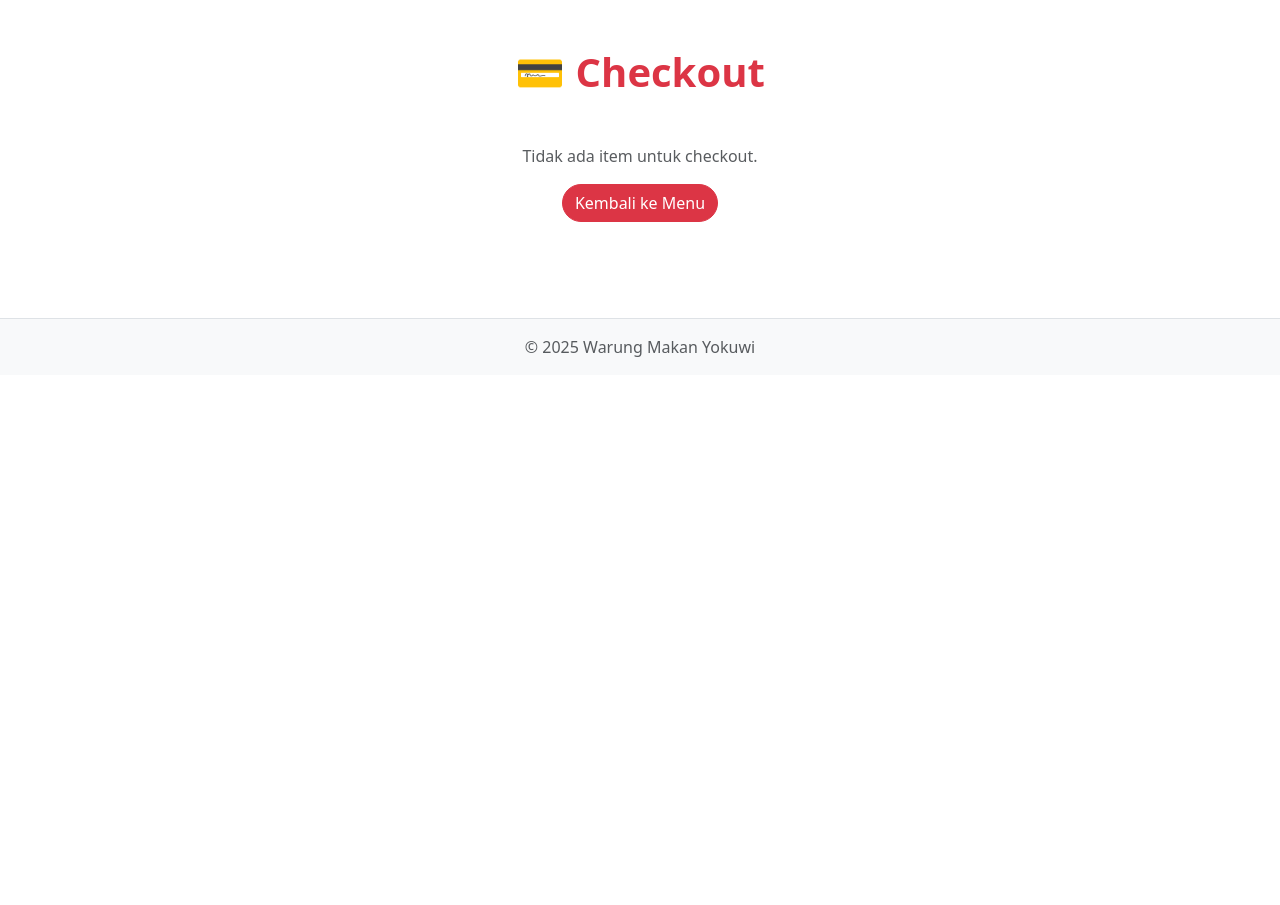
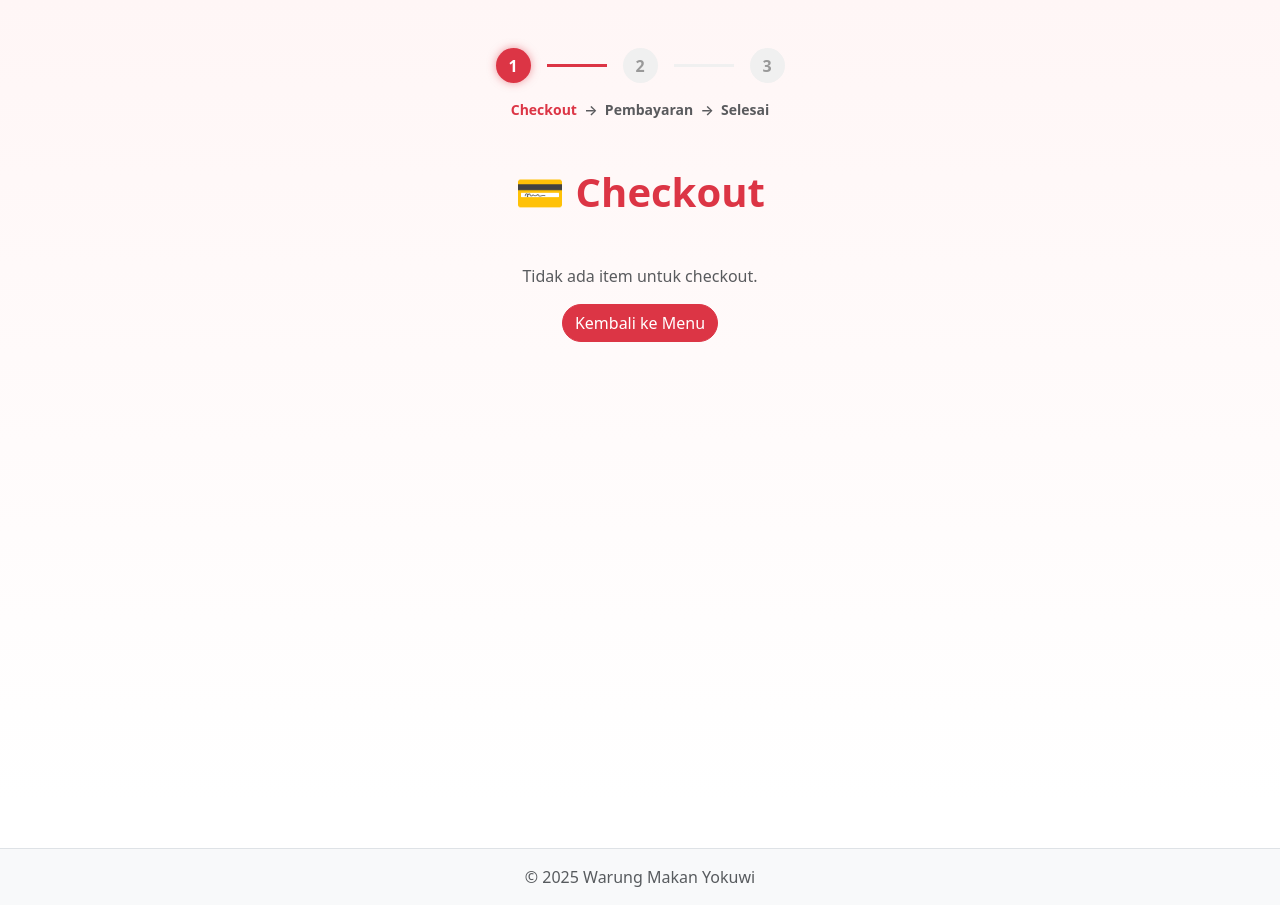
Before and after one commit to ProyekInformatika-Warung-Makan-Yokuwi/Project-Informatics, a CodeIgniter 4 app: the page made by app/Views/checkout.php in a window 1280 px wide. Shown: the part 74-979 px from the top of the page. Before the commit the page ends 431 px from the top, so only its background shows below. Run offline with PHP 8.4 and a stand-in for CodeIgniter, Linux system fonts and the light colour scheme; the template is opened without the code that fills it, so the values that code supplies are empty; some libraries are stand-ins or nearby versions.

Commit message:
update menu, checkout, payment

```diff
--- a/app/Controllers/Menu.php
+++ b/app/Controllers/Menu.php
@@ -26,7 +26,8 @@ class Menu extends BaseController
         $data['menu'] = $menu;
         $data['title'] = 'Detail Menu - ' . $menu['namaMenu'];
 
-        return view('menu', $data);
+        // ✅ arahkan ke file view yang benar
+        return view('menu_detail', $data);
     }
 
     // ✅ Fungsi baru untuk "Pesan Sekarang"
--- a/app/Views/checkout.php
+++ b/app/Views/checkout.php
@@ -7,8 +7,23 @@ $items = $items ?? (isset($item) ? [$item] : []);
 $total = $total ?? 0;
 ?>
 
-<section class="py-5">
+<section class="py-5" style="background: linear-gradient(180deg, #fff6f6 0%, #ffffff 100%); min-height: 100vh;">
   <div class="container">
+
+    <!-- ✅ Progress Steps (3 tahap: Checkout - Pembayaran - Selesai) -->
+    <div class="text-center mb-5">
+      <div class="d-flex justify-content-center align-items-center gap-3">
+        <div class="step active">1</div>
+        <div class="line"></div>
+        <div class="step">2</div>
+        <div class="line"></div>
+        <div class="step">3</div>
+      </div>
+      <div class="mt-3 text-muted small fw-semibold">
+        <span class="text-danger">Checkout</span> &nbsp;→&nbsp; Pembayaran &nbsp;→&nbsp; Selesai
+      </div>
+    </div>
+
     <h1 class="fw-bold text-center text-danger mb-5">💳 Checkout</h1>
 
     <?php if (!empty($items)): ?>
@@ -26,7 +41,6 @@ $total = $total ?? 0;
           <tbody>
             <?php foreach ($items as $it): ?>
               <?php
-                // Support beberapa format key: 'nama' atau 'namaMenu'
                 $nama   = $it['nama'] ?? $it['namaMenu'] ?? '-';
                 $harga  = $it['harga'] ?? $it['hargaMenu'] ?? 0;
                 $qty    = $it['qty'] ?? $it['quantity'] ?? 1;
@@ -54,8 +68,8 @@ $total = $total ?? 0;
       </div>
 
       <div class="text-center mt-4">
-        <a href="/cart" class="btn btn-outline-danger rounded-pill me-2">Kembali ke Keranjang</a>
-        <a href="/order/payment" class="btn btn-danger rounded-pill">Lanjut ke Pembayaran</a>
+        <a href="/menu" class="btn btn-outline-danger rounded-pill me-2 px-4 py-2 fw-semibold">Kembali ke Menu</a>
+        <a href="/order/payment" class="btn btn-danger rounded-pill px-4 py-2 fw-semibold">Lanjut ke Pembayaran</a>
       </div>
     <?php else: ?>
       <p class="text-center text-muted">Tidak ada item untuk checkout.</p>
@@ -66,4 +80,32 @@ $total = $total ?? 0;
   </div>
 </section>
 
+<!-- ✅ Style Progress Step -->
+<style>
+  .step {
+    width: 35px;
+    height: 35px;
+    border-radius: 50%;
+    background: #f0f0f0;
+    color: #999;
+    font-weight: bold;
+    display: flex;
+    align-items: center;
+    justify-content: center;
+  }
+  .step.active {
+    background: #dc3545;
+    color: #fff;
+    box-shadow: 0 0 8px rgba(220, 53, 69, 0.5);
+  }
+  .line {
+    width: 60px;
+    height: 3px;
+    background: #f0f0f0;
+  }
+  .step.active + .line {
+    background: #dc3545;
+  }
+</style>
+
 <?= $this->endSection() ?>
```
Also changed, not shown: app/Views/payment.php (+8 -7 lines).
